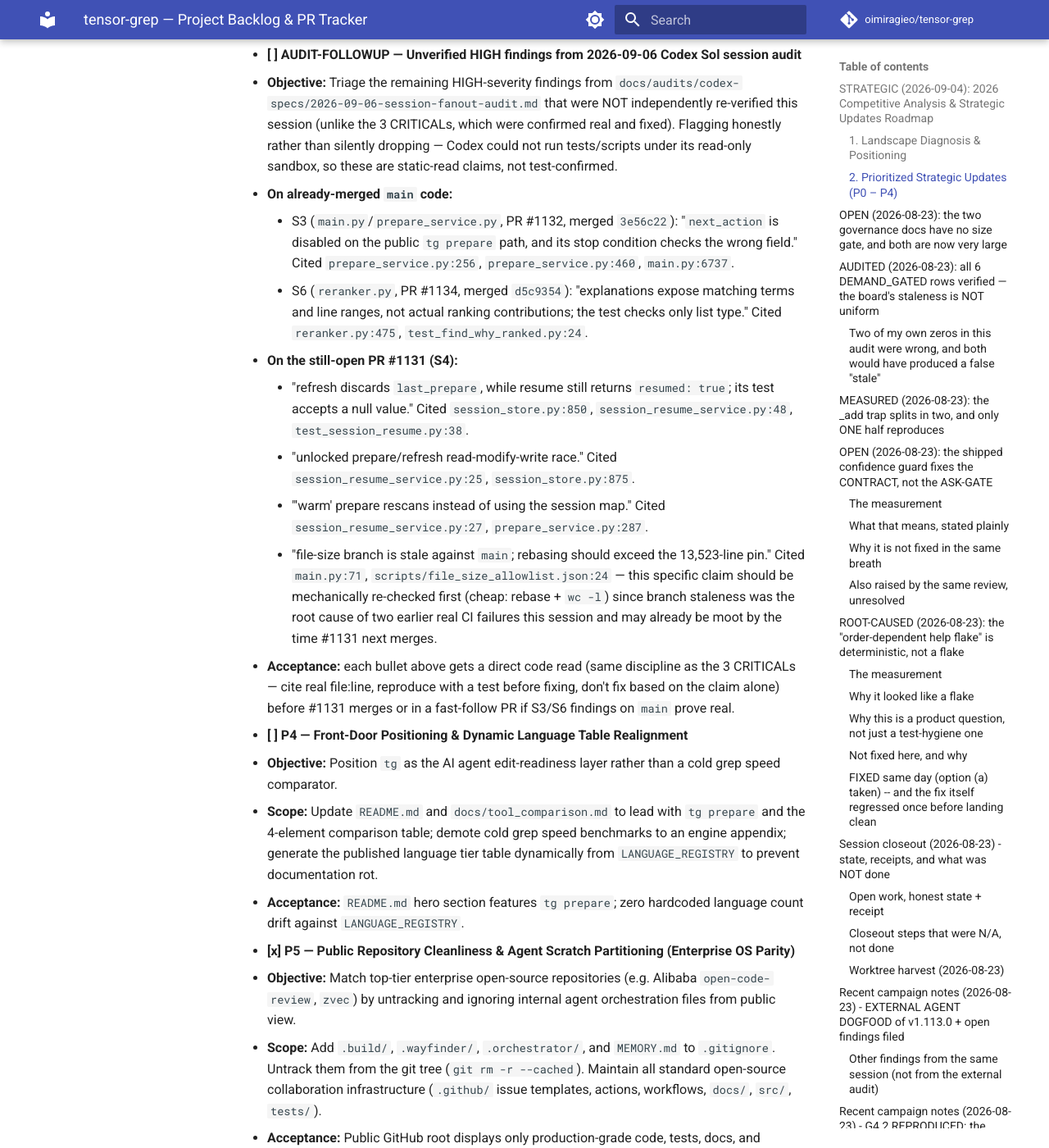
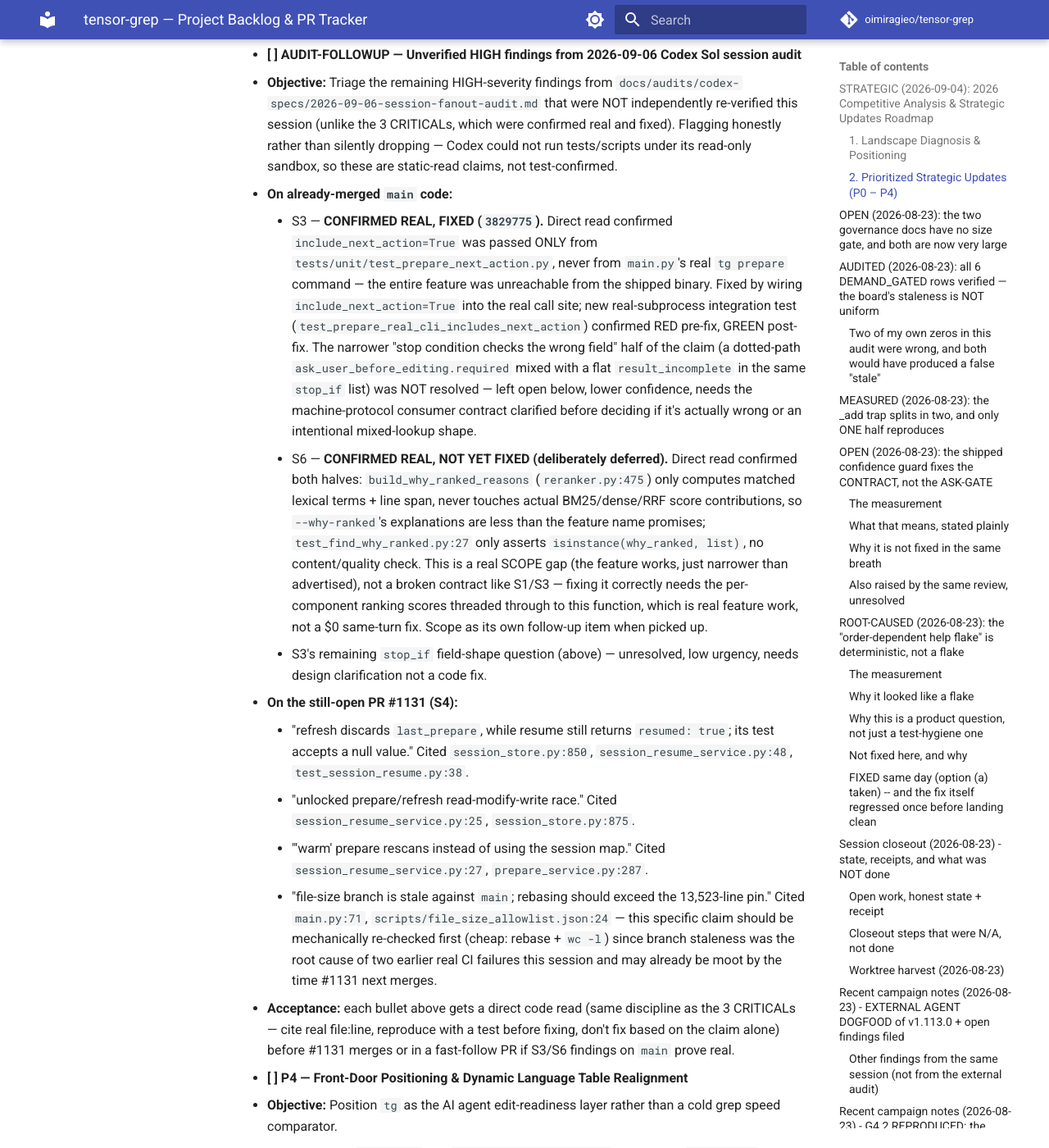
Before and after one commit to oimiragieo/tensor-grep, an MkDocs documentation site: the page built from docs/BACKLOG.md, in a window 1280 px wide and 1400 px high, scrolled down 5242 px. Shown: the whole window at 82% size. Built offline with MkDocs 1.6.1 and Material for MkDocs 9.7.7, drawn with Linux system fonts in a browser that asks for light colours; comment, search, counter and statistics services are not loaded; some of the changed text lies outside the part shown.

Commit message:
docs(backlog): confirm and resolve S3 AUDIT-FOLLOWUP finding, confirm S6 (deferred)
S3's next_action-unreachable finding confirmed real and fixed (3829775).
S6's explanation-quality finding confirmed real by direct read (both
halves: implementation only exposes matched terms, test only checks
list type) but deliberately deferred as real feature-scope work rather
than a rushed same-turn fix that could get score-contribution semantics
wrong.

Co-Authored-By: Claude Sonnet 5 <noreply@anthropic.com>
Claude-Session: https://claude.ai/code/session_01FQEmq7dWnf223dBYKSnz4d

```diff
--- a/docs/BACKLOG.md
+++ b/docs/BACKLOG.md
@@ -118,8 +118,9 @@ Competitive landscape audit against mid-2026 codebase intelligence and agent con
 - **[ ] AUDIT-FOLLOWUP — Unverified HIGH findings from 2026-09-06 Codex Sol session audit**
   - **Objective:** Triage the remaining HIGH-severity findings from `docs/audits/codex-specs/2026-09-06-session-fanout-audit.md` that were NOT independently re-verified this session (unlike the 3 CRITICALs, which were confirmed real and fixed). Flagging honestly rather than silently dropping — Codex could not run tests/scripts under its read-only sandbox, so these are static-read claims, not test-confirmed.
   - **On already-merged `main` code:**
-    - S3 (`main.py`/`prepare_service.py`, PR #1132, merged `3e56c22`): "`next_action` is disabled on the public `tg prepare` path, and its stop condition checks the wrong field." Cited `prepare_service.py:256`, `prepare_service.py:460`, `main.py:6737`.
-    - S6 (`reranker.py`, PR #1134, merged `d5c9354`): "explanations expose matching terms and line ranges, not actual ranking contributions; the test checks only list type." Cited `reranker.py:475`, `test_find_why_ranked.py:24`.
+    - S3 — **CONFIRMED REAL, FIXED (`3829775`).** Direct read confirmed `include_next_action=True` was passed ONLY from `tests/unit/test_prepare_next_action.py`, never from `main.py`'s real `tg prepare` command — the entire feature was unreachable from the shipped binary. Fixed by wiring `include_next_action=True` into the real call site; new real-subprocess integration test (`test_prepare_real_cli_includes_next_action`) confirmed RED pre-fix, GREEN post-fix. The narrower "stop condition checks the wrong field" half of the claim (a dotted-path `ask_user_before_editing.required` mixed with a flat `result_incomplete` in the same `stop_if` list) was NOT resolved — left open below, lower confidence, needs the machine-protocol consumer contract clarified before deciding if it's actually wrong or an intentional mixed-lookup shape.
+    - S6 — **CONFIRMED REAL, NOT YET FIXED (deliberately deferred).** Direct read confirmed both halves: `build_why_ranked_reasons` (`reranker.py:475`) only computes matched lexical terms + line span, never touches actual BM25/dense/RRF score contributions, so `--why-ranked`'s explanations are less than the feature name promises; `test_find_why_ranked.py:27` only asserts `isinstance(why_ranked, list)`, no content/quality check. This is a real SCOPE gap (the feature works, just narrower than advertised), not a broken contract like S1/S3 — fixing it correctly needs the per-component ranking scores threaded through to this function, which is real feature work, not a $0 same-turn fix. Scope as its own follow-up item when picked up.
+    - S3's remaining `stop_if` field-shape question (above) — unresolved, low urgency, needs design clarification not a code fix.
   - **On the still-open PR #1131 (S4):**
     - "refresh discards `last_prepare`, while resume still returns `resumed: true`; its test accepts a null value." Cited `session_store.py:850`, `session_resume_service.py:48`, `test_session_resume.py:38`.
     - "unlocked prepare/refresh read-modify-write race." Cited `session_resume_service.py:25`, `session_store.py:875`.
```
